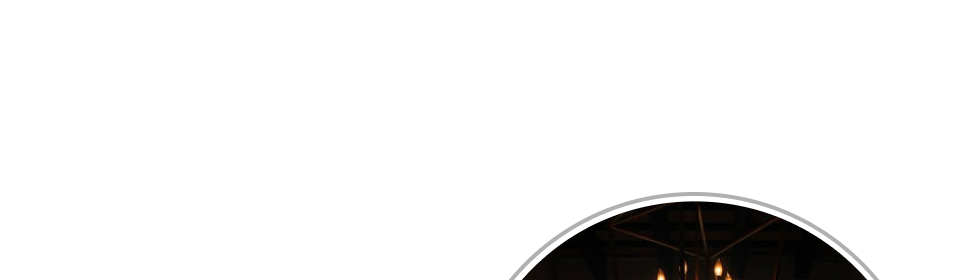
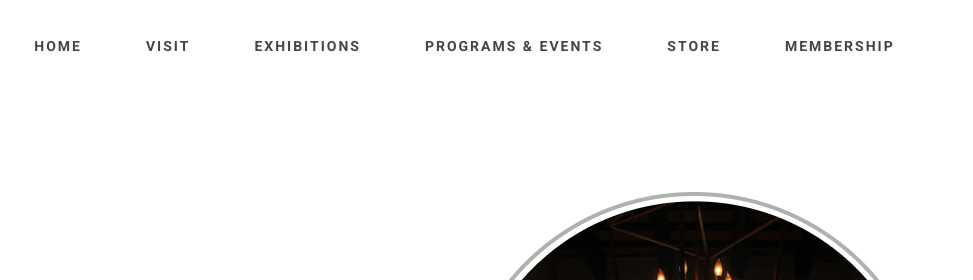
Before and after one commit to rartamosa/Landing-Page-RWD, a plain HTML site: page index.html in a window 1280 px wide. Shown: the top 280 px of the page, 307-1280 px from the left. Drawn offline with nearby package versions, Linux system fonts and the light colour scheme.

Commit message:
Updated the desktop menu

```diff
--- a/style.css
+++ b/style.css
@@ -52,7 +52,7 @@ button {
 }
 
 .navigation {
-  display: none;
+  /* display: none; */
   display: flex;
   justify-content: center;
   position: fixed;
@@ -518,6 +518,10 @@ button {
   }
   .navigation {
     display: flex;
+    position: static;
+    background-color: transparent;
+    overflow: visible;
+    opacity: 1;
   }
   .navigation__links {
     flex-direction: row;
```
